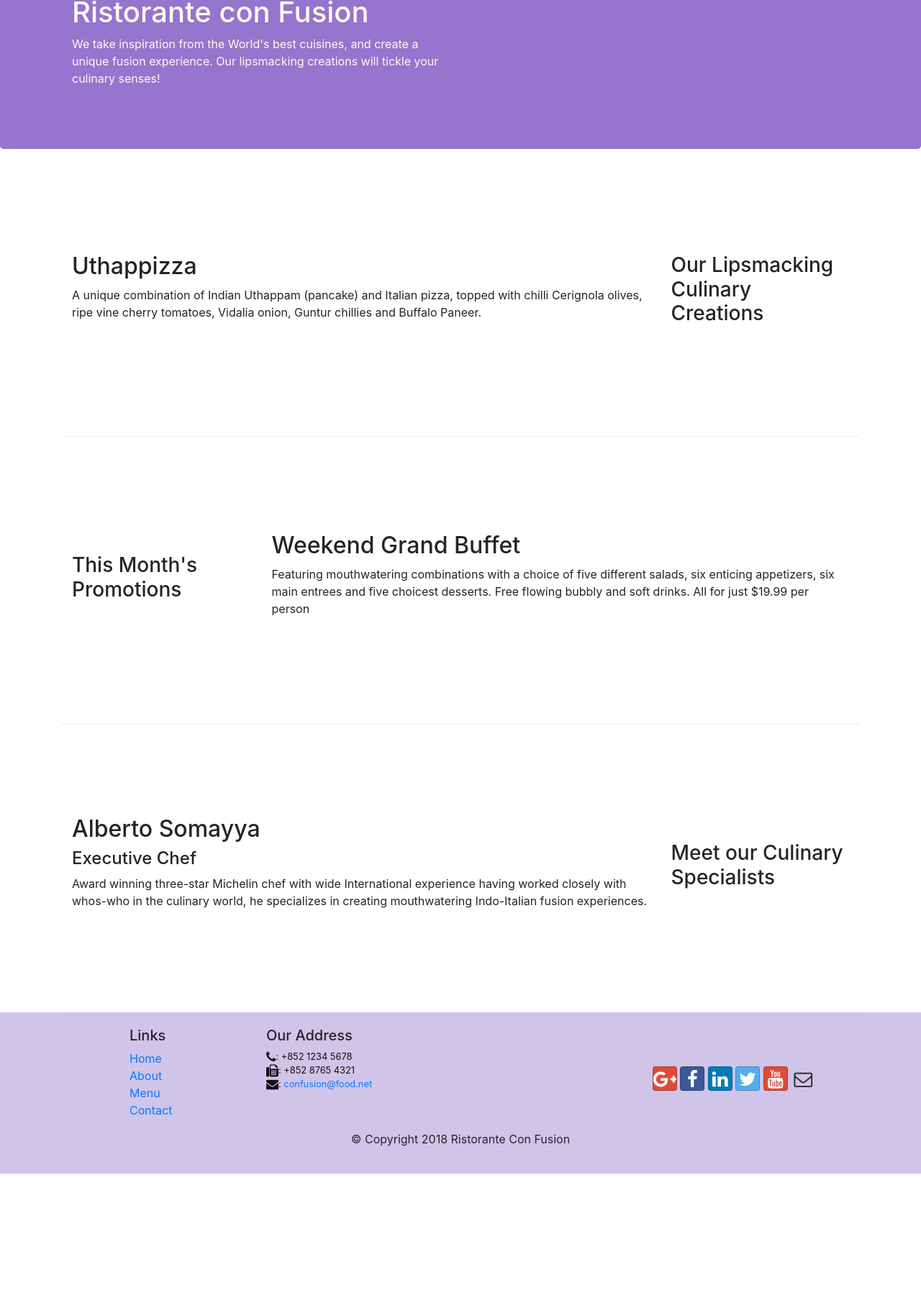
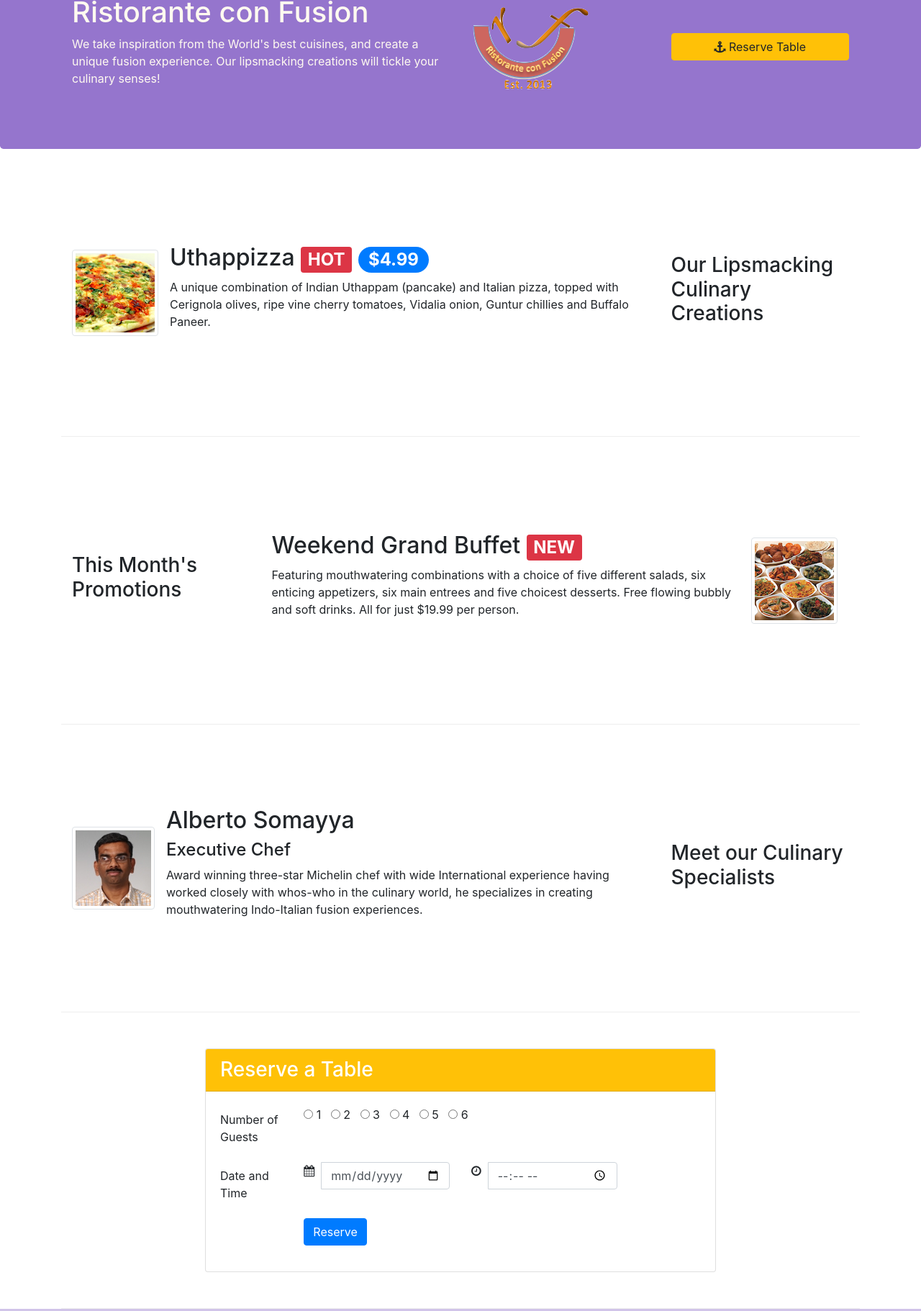
Before and after one commit to zorgonide/Bootstrap-Restaurant-Website, a website: page index.html in a window 1280 px wide. Shown: the part 127-1949 px from the top of the page at 72% size. Before the commit the page ends 1758 px from the top, so only its background shows below. Drawn offline with nearby package versions, Linux system fonts and the light colour scheme.

Commit message:
Added reserve table

```diff
--- a/css/styles.css
+++ b/css/styles.css
@@ -35,3 +35,6 @@ body{
 .navbar-dark {
      background-color: #512DA8;
 }
+input:radio {
+    width: auto;
+ };
--- a/index.html
+++ b/index.html
@@ -21,7 +21,8 @@
             <button class="navbar-toggler" type="button" data-toggle="collapse" data-target="#Navbar">
                 <span class="navbar-toggler-icon"></span>
             </button>
-           <a class="navbar-brand" href="#">Ristorante Con Fusion</a>
+           <!-- <a class="navbar-brand" href="#">Ristorante Con Fusion</a> -->
+           <a class="navbar-brand mr-auto" href="#"><img src="img/logo.png" height="30" width="41"></a>
            <div class="collapse navbar-collapse" id="Navbar">
                 <ul class="navbar-nav mr-auto">
                     <li class="nav-item active"><a class="nav-link" href="#"><span class="fa fa-home fa-lg"></span> Home</a></li>
@@ -32,14 +33,19 @@
             </div>
         </div>
     </nav>
+
     <header class="jumbotron">
         <div class="container">
             <div class="row row-header">
-                <div class="col-12 col-sm-6 ">
+                <div class="col-12 col-sm-6">
                     <h1>Ristorante con Fusion</h1>
                     <p>We take inspiration from the World's best cuisines, and create a unique fusion experience. Our lipsmacking creations will tickle your culinary senses!</p>
                 </div>
-                <div class="col-12 col-sm">
+                <div class="col-12 col-sm align-self-center">
+                    <img src="img/logo.png" class="img-fluid">
+                </div>
+                <div class="col-12 col-sm align-self-center">
+                    <a role="button" class="btn btn-block btn btn-warning" href="#reservationDiv"><i class="fa fa-anchor"></i> Reserve Table</a>
                 </div>
             </div>
         </div>
@@ -47,37 +53,121 @@
 
     <div class="container">
         <div class="row row-content align-items-center">
-            <div class="col-12 col-sm-4 order-sm-last col-md-3">
+            <div class="col-sm-4 col-md-3 order-2">
                 <h3>Our Lipsmacking Culinary Creations</h3>
             </div>
-            <div class="col col-sm order-sm-first col-md">
-                <h2>Uthappizza</h2>
-                <p>A unique combination of Indian Uthappam (pancake) and Italian pizza, topped with chilli Cerignola olives, ripe vine cherry tomatoes, Vidalia onion, Guntur chillies and Buffalo Paneer.</p>
+            <div class="col-sm col-md order-1">
+               <div class="media">
+                    <img class="d-flex mr-3 img-thumbnail align-self-center"
+                         src="img/uthappizza.png" alt="Uthappizza">
+                    <div class="media-body">
+                        <h2 class="mt-0">Uthappizza <span class="badge badge-danger">HOT</span> <span class="badge badge-pill badge-primary">$4.99</span></h2>
+                        <p class="d-none d-sm-block">A unique combination of Indian Uthappam (pancake) and
+                          Italian pizza, topped with Cerignola olives, ripe vine
+                          cherry tomatoes, Vidalia onion, Guntur chillies and
+                          Buffalo Paneer.</p>
+                    </div>
+                </div>
             </div>
         </div>
 
 
         <div class="row row-content align-items-center">
-            <div class="col-12 col-sm-4 col-md-3">
+            <div class="col-sm-4 col-md-3">
                 <h3>This Month's Promotions</h3>
             </div>
-            <div class="col col-sm col-md">
-                <h2>Weekend Grand Buffet</h2>
-                <p>Featuring mouthwatering combinations with a choice of five different salads, six enticing appetizers, six main entrees and five choicest desserts. Free flowing bubbly and soft drinks. All for just $19.99 per person </p>
+            <div class="col-sm col-md">
+                <div class="media">
+                    <div class="media-body">
+                        <h2 class="mt-0">Weekend Grand Buffet <span class="badge badge-danger">NEW</span></h2>
+                        <p class="d-none d-sm-block">Featuring mouthwatering combinations with a choice of
+                             five different salads, six enticing appetizers, six main entrees and five choicest desserts.
+                             Free flowing bubbly and soft drinks. All for just $19.99 per person.
+                         </p>
+                    </div>
+                    <img class="d-flex mr-3 img-thumbnail align-self-center"
+                    src="img/buffet.png" alt="Grand Buffet">
+                </div>
             </div>
         </div>
 
         <div class="row row-content align-items-center">
-            <div class="col-12 col-sm-4 order-sm-last col-md-3">
+            <div class="col-sm-4 col-md-3 order-2">
                 <h3>Meet our Culinary Specialists</h3>
             </div>
-            <div class="col col-sm order-sm-first col-md">
-                <h2>Alberto Somayya</h2>
-                <h4>Executive Chef</h4>
-                <p>Award winning three-star Michelin chef with wide International experience having worked closely with whos-who in the culinary world, he specializes in creating mouthwatering Indo-Italian fusion experiences. </p>
+            <div class="col-sm col-md order-1">
+                <div class="media">
+                    <img class="d-flex mr-3 img-thumbnail align-self-center"
+                         src="img/alberto.png" alt="Alberto Somayya">
+                    <div class="media-body">
+                        <h2 class="mt-0">Alberto Somayya</h2>
+                        <h4>Executive Chef</h4>
+                        <p class="d-none d-sm-block">Award winning three-star Michelin chef with wide
+                         International experience having worked closely with
+                         whos-who in the culinary world, he specializes in
+                          creating mouthwatering Indo-Italian fusion experiences.
+                         </p>
+                    </div>
+                </div>
             </div>
         </div>
+
+        <div class="row row-content align-items-center justify-content-center" id="reservationDiv">
+            <div class="col-12 col-sm-8">
+                <div class="card">
+                    <h3 class="card-header bg-warning text-white">Reserve a Table</h3>
+                    <div class="card-body">
+                        <form>
+                            <div class="form-group row">
+                                <label for="NumberOfGuests" class="col-md-2 col-form-label">Number of Guests</label>
+                                <div class="col-md-10">
+                                    <input type="radio" id="one" name="first_item" value="1" /> 1
+                                    &nbsp;
+                                    <input type="radio" id="two" name="second_item" value="2" /> 2
+                                    &nbsp;
+                                    <input type="radio" id="three" name="third_item" value="3" /> 3
+                                    &nbsp;
+                                    <input type="radio" id="four" name="fourth_item" value="4" /> 4
+                                    &nbsp;
+                                    <input type="radio" id="five" name="fifth_item" value="5" /> 5
+                                    &nbsp;
+                                    <input type="radio" id="six" name="sixth_item" value="6" /> 6
+                                    &nbsp;
+                                </div>
+                            </div>
+                            <div class="form-group row">
+                                <label for="date" class="col-12 col-sm-12 col-md-2 col-form-label">Date and Time</label>
+                                <div class="col-12 col-sm-12 col-md-4">
+                                    <div class="input-group">
+                                        <div class="input-group-addon">
+                                            <i class="fa fa-calendar"></i> &nbsp;
+                                        </div>
+                                        <input type="date" class="form-control" id="date" name="date" placeholder="Date">
+                                    </div>
+                                </div>
+                                <div class="col-12 col-sm-12 col-md-4">
+                                    <div class="input-group">
+                                        <div class="input-group-addon">
+                                            <i class="fa fa-clock-o"></i> &nbsp;
+                                        </div>
+                                        <input type="time" class="form-control" id="time" name="time" placeholder="Time">
+                                    </div>
+                                </div>
+                            </div>
+                            <div class="form-group row">
+                                <div class="offset-md-2 col-md-10">
+                                    <button type="submit" class="btn btn-primary">Reserve</button>
+                                </div>
+                            </div>
+                        </form>
+                    </div>
+                </div>
+            </div>
+        </div>
+
+
     </div>
+
 
     <footer class="footer">
         <div class="container">
```
Also changed, not shown: aboutus.html (+21 -20 lines), contactus.html (+4 -2 lines), img/alberto.png (added), img/buffet.png (added), img/logo.png (added), img/uthappizza.png (added), 1 other file.
